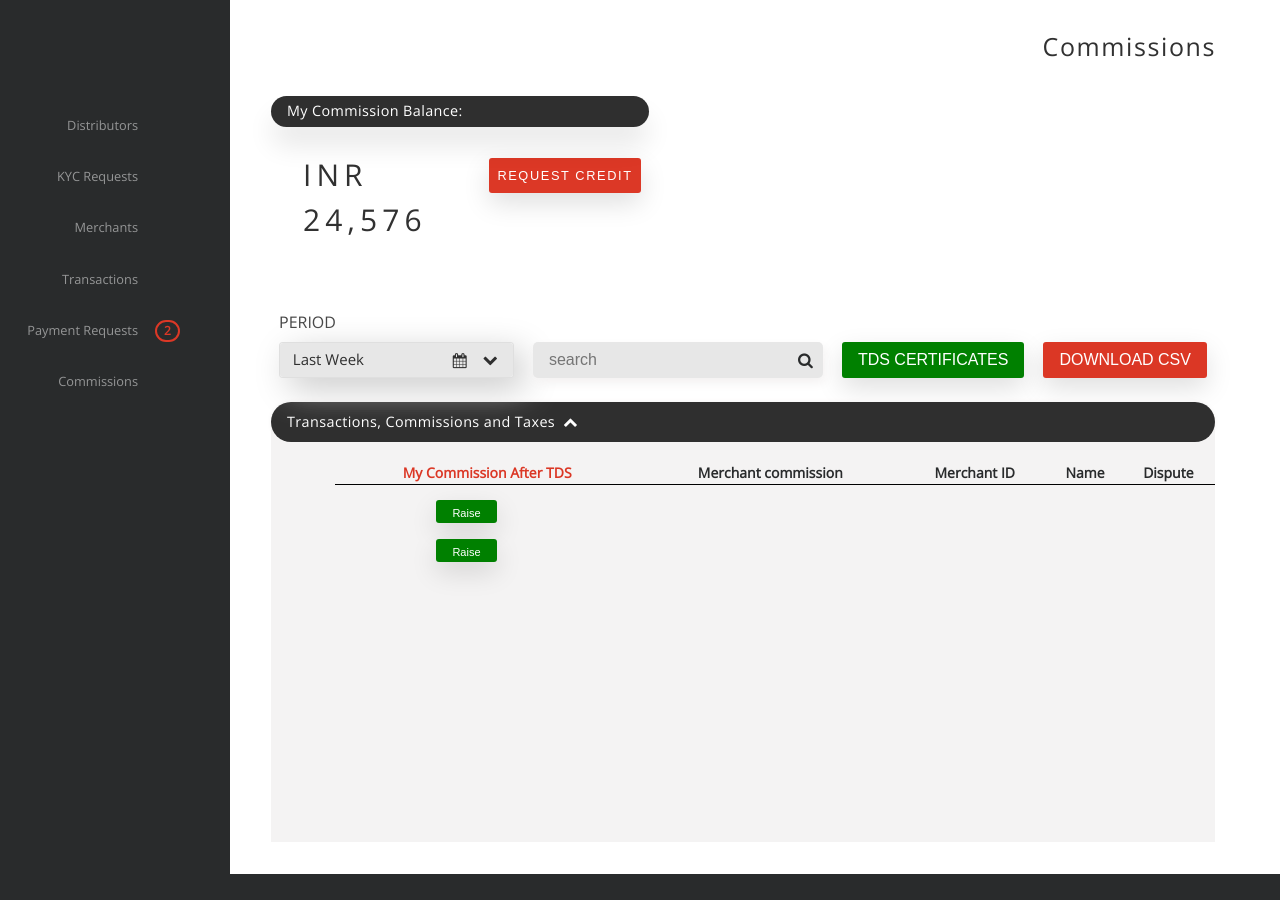
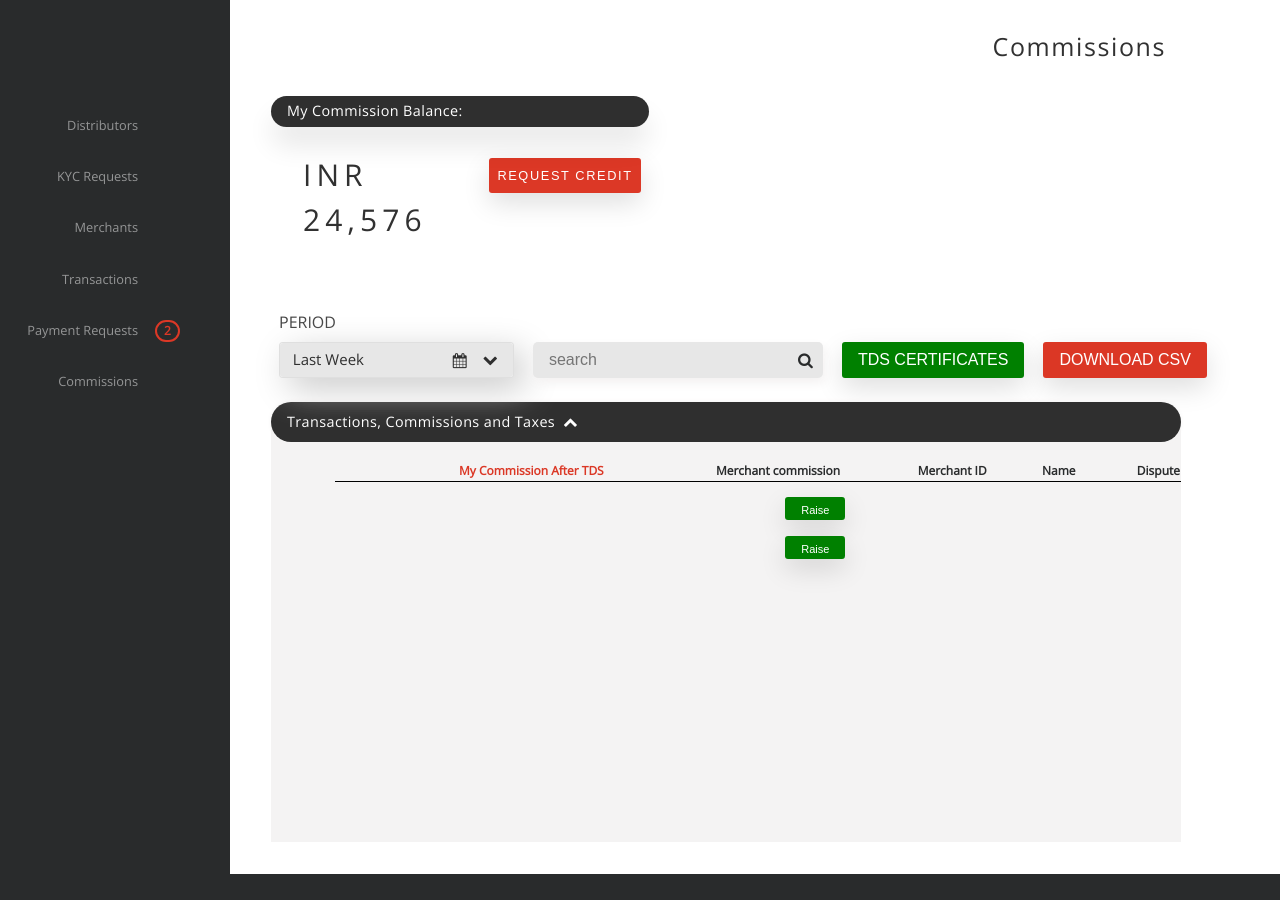
Before and after one commit to Sherly14/CMS, a Django app: page /commission/ in a window 1280 px wide. Shown: the part 50-950 px from the top of the page. Run offline with Django 3.2, Linux system fonts and the light colour scheme; the visitor is signed in with stand-in values (Sample User, id 1); lists and menus that the app fills with data are empty; parts of the project's set-up code (start-up, migrations or seed data) failed here and were passed over; some libraries are stand-ins or nearby versions.

Commit message:
fixing padding for htmls

```diff
--- a/static-storage/css/app/for_commissions.css
+++ b/static-storage/css/app/for_commissions.css
@@ -19,6 +19,7 @@ p.head-right{
     font-size: 25px;
     font-weight: 100;
     letter-spacing: 0.1rem;
+    padding-right: 50px;
 }
 p.head-left{
 	font-size: 1em;
@@ -151,6 +152,7 @@ p.head-bg2{
 	background-clip:content-box;
 	background-color: #F4F3F3;
 	height:400px;
+    padding-right: 50px;
 }
 /*scroll bar styling &&stillneedswork*/
 
@@ -245,7 +247,8 @@ p i.fa{
 }
 
 th, td {
-    text-align: center;
-	font-size: 14px;
+    padding-left: 20px;
+    text-align: right;
+	font-size: 12px;
 	padding-top: 15px;
 }
--- a/static-storage/css/app/main.css
+++ b/static-storage/css/app/main.css
@@ -287,3 +287,7 @@ body {
     right: 0px;
     bottom: -60px;
 }
+
+.padding-50{
+    padding-right: 50px;
+}
--- a/zrcommission/templates/zrcommission/dashboard.html
+++ b/zrcommission/templates/zrcommission/dashboard.html
@@ -66,7 +66,7 @@
         </div>
     </div>
     <br>
-    <div class="row">
+    <div class="row" style="padding-right: 50px;">
         <div class="fine">
             <p class="head-bg head-bg2">Transactions, Commissions and Taxes<i class="fa fa-chevron-up" style="color:white;"></i></p>
         </div>
--- a/zrpayment/templates/zrpayment/merchantpaymentrequest_list.html
+++ b/zrpayment/templates/zrpayment/merchantpaymentrequest_list.html
@@ -26,7 +26,7 @@
         </div>
         <br>
         <div>
-            <div class="row">
+            <div class="row" style="padding-right: 50px;">
                 <div class="fine">
                     <p class="head-bg head-bg2">New Requests<i class="fa fa-chevron-up"
                                                                                       style="color:white;"></i></p>
--- a/zrtransaction/templates/zrtransaction/transaction_list.html
+++ b/zrtransaction/templates/zrtransaction/transaction_list.html
@@ -26,9 +26,9 @@
             </div>
         </div>
         <br>
-            <div class="row">
+            <div class="row" style="padding-right: 50px;">
                 <div class="fine">
-                    <p class="head-bg head-bg2">DMT Transactions<i class="fa fa-chevron-up"
+                    <p class="head-bg head-bg2">Transactions<i class="fa fa-chevron-up"
                                                                                       style="color:white;"></i></p>
                 </div>
             </div>
--- a/zruser/templates/zruser/add_distributor.html
+++ b/zruser/templates/zruser/add_distributor.html
@@ -183,7 +183,7 @@
             <div class="row margin-top">
                 <p class="heading-bg">KYC PROOFS:</p>
             </div>
-            <div class="row">
+            <div class="row margin-top">
                 <label class="fill" for="doc_type">Select Document Type</label>
                 <!-- <div class="btn-group">
                 <button  id="doc_type" type="button" data-toggle="dropdown" class="btn btn-default dropdown-toggle">select<span class="glyphicon glyphicon-chevron-down"></span></button>
--- a/zruser/templates/zruser/add_merchant.html
+++ b/zruser/templates/zruser/add_merchant.html
@@ -183,7 +183,7 @@
             <div class="row margin-top">
                 <p class="heading-bg">KYC PROOFS:</p>
             </div>
-            <div class="row">
+            <div class="row margin-top">
                 <label class="fill" for="doc_type">Select Document Type</label>
                 <!-- <div class="btn-group">
                 <button  id="doc_type" type="button" data-toggle="dropdown" class="btn btn-default dropdown-toggle">select<span class="glyphicon glyphicon-chevron-down"></span></button>
--- a/zruser/templates/zruser/distributor_list.html
+++ b/zruser/templates/zruser/distributor_list.html
@@ -25,7 +25,7 @@
             </div>
         </div>
         <br>
-        <div class="row">
+        <div class="row" style="padding-right: 50px;">
             <div class="fine">
                 <p class="head-bg head-bg2">List of Distributors<i class="fa fa-chevron-up"
                                                                                   style="color:white;"></i></p>
--- a/zruser/templates/zruser/kyc-requests.html
+++ b/zruser/templates/zruser/kyc-requests.html
@@ -25,7 +25,7 @@
             </div>
         </div>
         <br>
-        <div class="row">
+        <div class="row" style="padding-right: 50px;">
             <div class="fine">
                 <p class="head-bg head-bg2">Merchants<i class="fa fa-chevron-up"
                                                                                   style="color:white;"></i></p>
--- a/zruser/templates/zruser/merchant_list.html
+++ b/zruser/templates/zruser/merchant_list.html
@@ -25,7 +25,7 @@
             </div>
         </div>
         <br>
-        <div class="row">
+        <div class="row" style="padding-right: 50px;">
             <div class="fine">
                 <p class="head-bg head-bg2">Merchants<i class="fa fa-chevron-up"
                                                                                   style="color:white;"></i></p>
```
